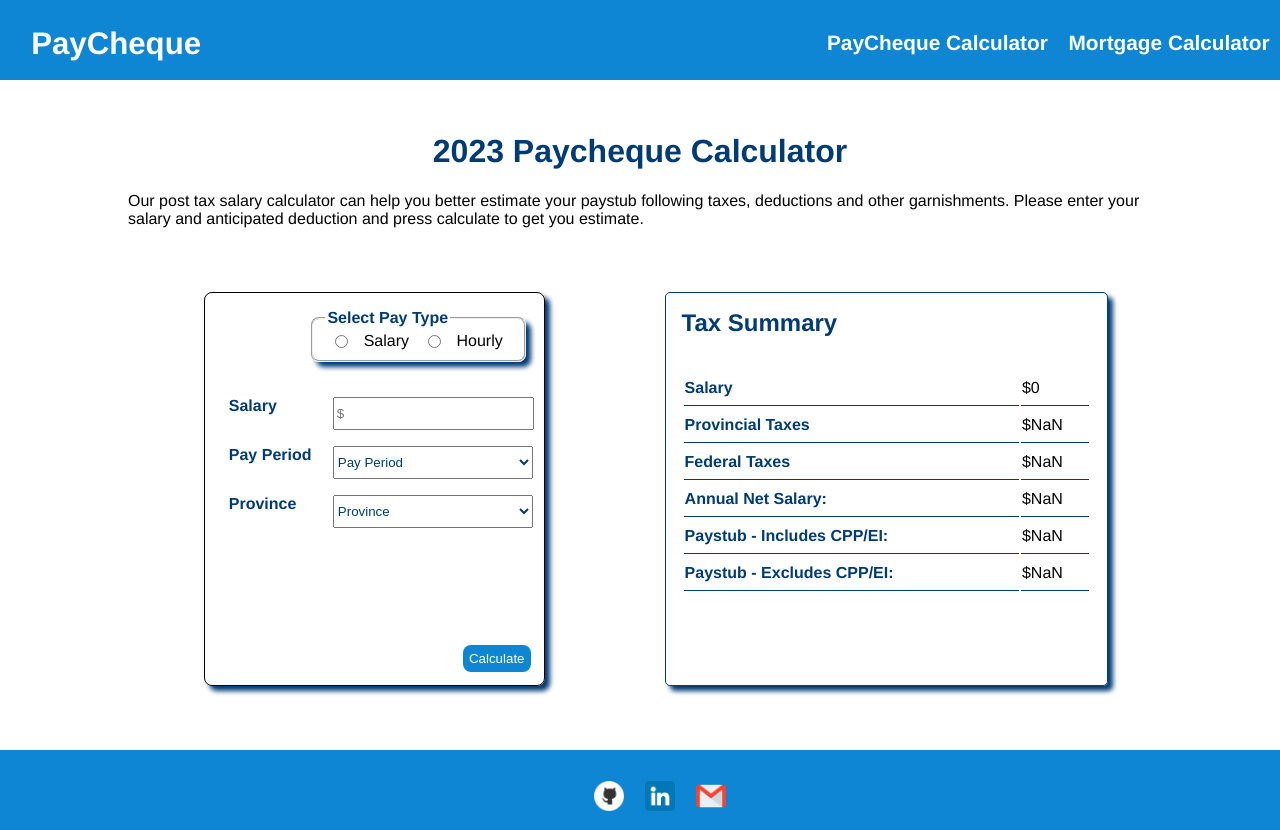
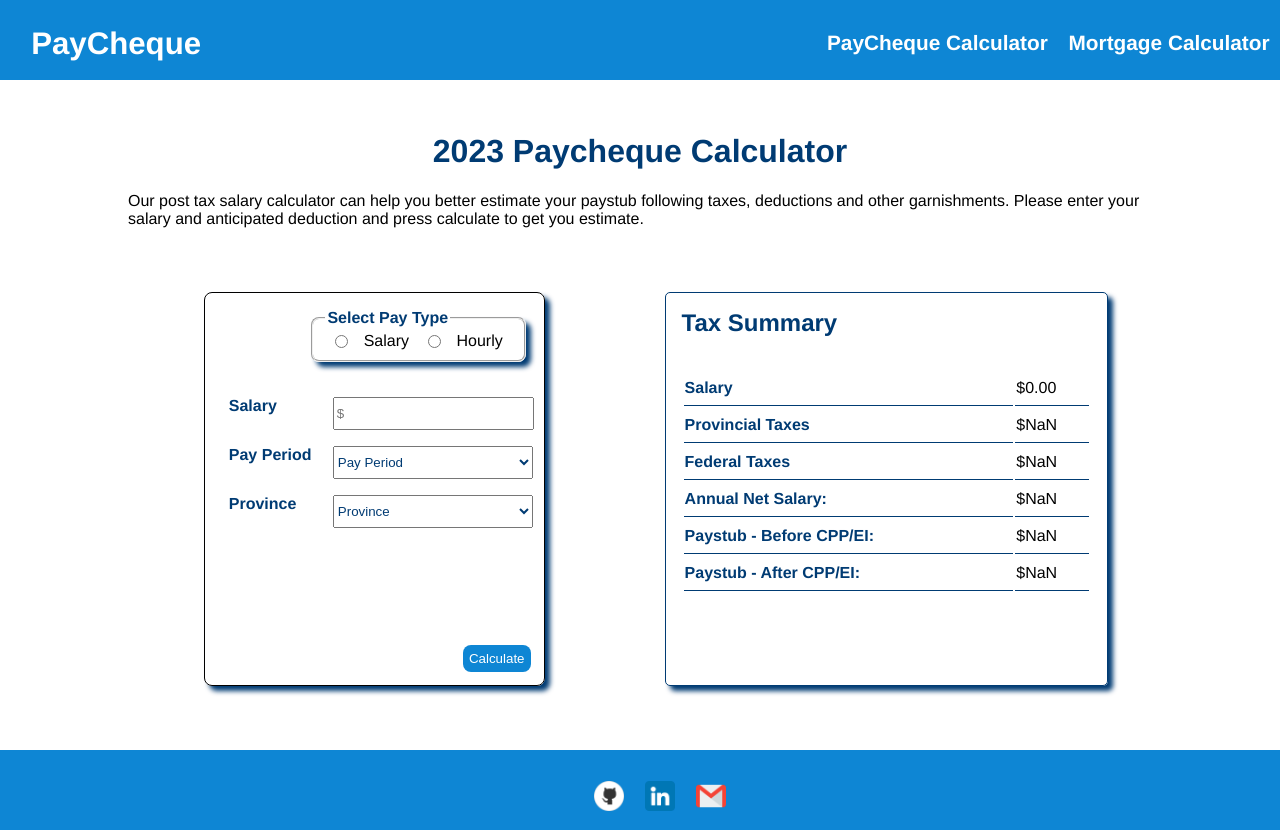
Before and after one commit to Jevaughn-W/Paycheque, a React (Create React App) app: page / in a window 1280 px wide. Built offline with nearby package versions, Linux system fonts and the light colour scheme.

Commit message:
Leverage numberformat constructor to format outputs to currency

```diff
--- a/src/components/form/showCalculation.jsx
+++ b/src/components/form/showCalculation.jsx
@@ -35,27 +35,27 @@ export default function ShowCalculation(props) {
       <table>
         <tr>
           <td className="label">Salary</td>
-          <td>${props.state.Salary}</td>
+          <td>{new Intl.NumberFormat("en-US", {style: 'currency', currency : "USD"}).format(props.state.Salary)}</td>
         </tr>
         <tr>
           <td className="label">Provincial Taxes</td>
-          <td>${Math.round(props.state.provincialTax * 100) / 100}</td>
+          <td>{new Intl.NumberFormat("en-US", {style: 'currency', currency : "USD"}).format(props.state.provincialTax)}</td>
         </tr>
         <tr>
           <td className="label">Federal Taxes</td>
-          <td>${Math.round(props.state.federalTax * 100) /100}</td>
+          <td>{new Intl.NumberFormat("en-US", {style: 'currency', currency : "USD"}).format(props.state.federalTax)}</td>
         </tr>
         <tr>
           <td className="label">Annual Net Salary:</td>
-          <td>${annualNetSalary}</td>
+          <td>{new Intl.NumberFormat("en-US", {style: 'currency', currency : "USD"}).format(annualNetSalary)}</td>
         </tr>
         <tr>
-          <td className="label">Paystub - Includes CPP/EI:</td>
-          <td>${Math.round((paystub - CPP - EI) * 100)/ 100}</td>
+          <td className="label">Paystub - Before CPP/EI:</td>
+          <td>{new Intl.NumberFormat("en-US", {style: 'currency', currency : "USD"}).format(paystub)}</td>
         </tr>
         <tr>
-          <td className="label">Paystub - Excludes CPP/EI:</td>
-          <td>${paystub}</td>
+          <td className="label">Paystub - After CPP/EI:</td>
+          <td>{new Intl.NumberFormat("en-US", {style: 'currency', currency : "USD"}).format(paystub - CPP - EI)}</td>
         </tr>
       </table>
     </section>
```
